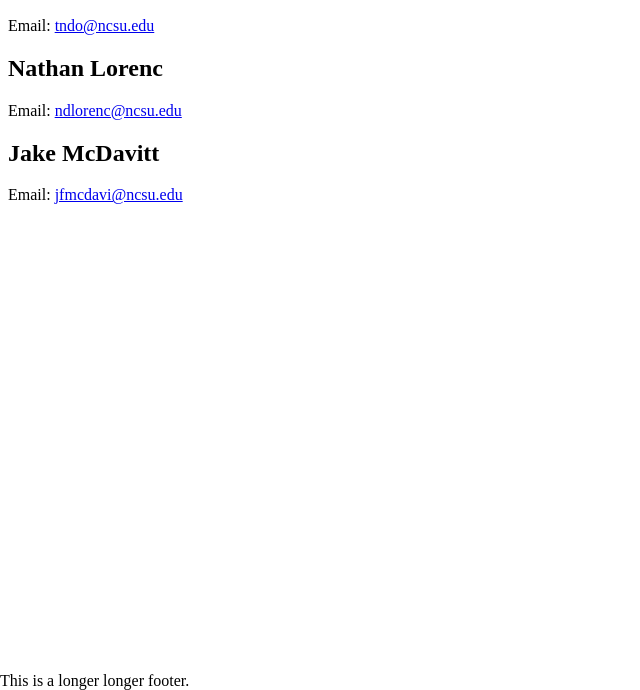
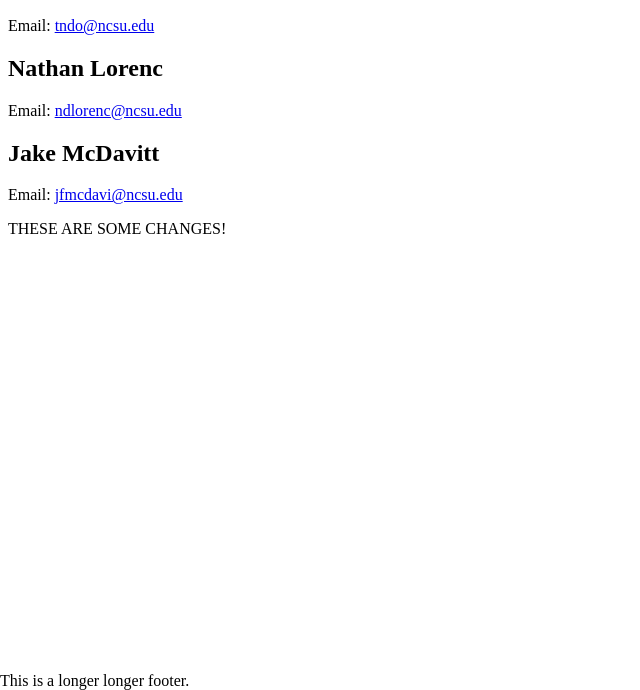
Before and after one commit to CSC510-Do-Lorenc-McDavitt/git-homework, a plain HTML site: page index.html in a window 1280 px wide. Shown: the part 110-800 px from the top of the page, without its empty margins (0-640 px from the left). Drawn offline with Linux system fonts and the light colour scheme.

Commit message:
added a line to index

```diff
--- a/index.html
+++ b/index.html
@@ -17,6 +17,7 @@
 
   <h2> Jake McDavitt </h2>
   <p> Email: <a href=mailto:jfmcdavi@ncsu.edu> jfmcdavi@ncsu.edu </a> </p>
+  <p>THESE ARE SOME CHANGES!</p>
 
   <div class="footer" style="position:absolute;bottom:0;left:0;z-index:0;">This is a longer longer footer.</div>
 </body>
```
